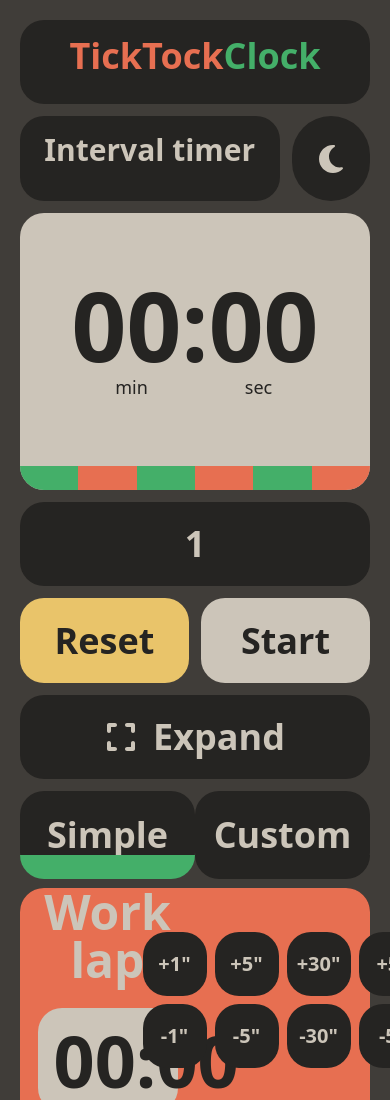
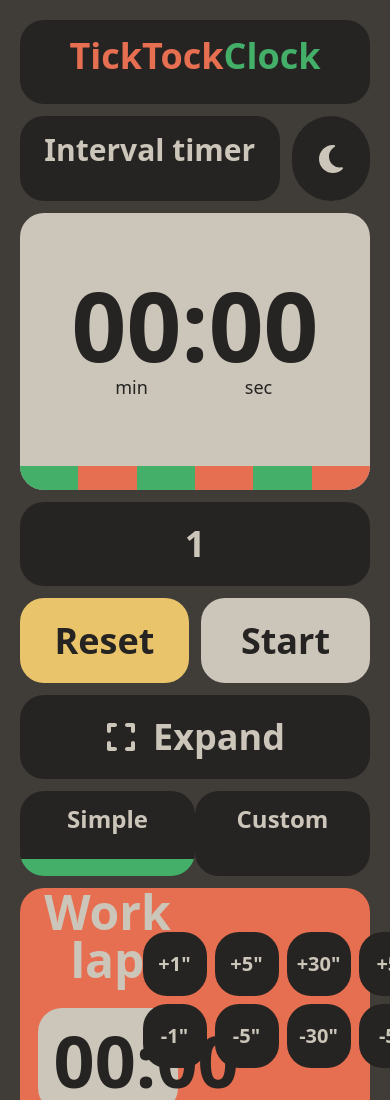
Before and after one commit to jesu-m0/TickTockClock, a React (Vite) app in the folder TickTockClock/: page / in a window 390 px wide. Shown: the top 1100 px of the page. Built offline with nearby package versions, Linux system fonts and the light colour scheme.

Commit message:
mode selector responsive

```diff
--- a/TickTockClock/src/components/mainPage.tsx
+++ b/TickTockClock/src/components/mainPage.tsx
@@ -151,17 +151,20 @@ const MainPage: React.FC = () => {
           <div className="order-8 lg:order-5 lg:col-span-8 col-span-12 row-span-1 content-center flex">
             {/*Simple btn*/}
             <div
-              className="w-1/2 h-full rounded-3xl content-center dark:bg-eerieBlack bg-floralWhite cursor-pointer flex flex-col"
+              className="w-1/2 h-full rounded-3xl content-center dark:bg-eerieBlack bg-floralWhite cursor-pointer flex flex-col overflow-hidden"
               onClick={changeToSimple}
             >
-              <div className="pt-4 px-4 h-full">
+              {/*Title*/}
+              <div className="lg:pt-4 pt-2 px-4 h-4/5">
                 <p
-                  className={`font-extrabold dark:text-timberwolf text-blackOlive text-4xl text-center pt-2 transition-colors duration-300`}
+                  className={`font-extrabold dark:text-timberwolf text-blackOlive text-2xl lg:text-4xl text-center pt-1 lg:pt-2  transition-colors duration-300`}
                 >
                   Simple
                 </p>
               </div>
-              <div className="w-full flex flex-row">
+
+              {/*Bar*/}
+              <div className="w-full flex flex-row h-1/5">
                 <div
                   className={`
                                                       ${
@@ -169,24 +172,27 @@ const MainPage: React.FC = () => {
                                                           ? "bg-jade"
                                                           : "dark:bg-eerieBlack bg-floralWhite"
                                                       }
-                                                      h-6 flex-1 rounded-b-3xl transform duration-300`}
+                                                      lg:h-6 h-full flex-1 rounded-b-3xl transform duration-300`}
                 ></div>
               </div>
             </div>
 
             {/*Custom btn*/}
             <div
-              className="w-1/2 h-full rounded-3xl content-center dark:bg-eerieBlack bg-floralWhite cursor-pointer flex flex-col"
+              className="w-1/2 h-full rounded-3xl content-center dark:bg-eerieBlack bg-floralWhite cursor-pointer flex flex-col overflow-hidden"
               onClick={changeToCustom}
             >
-              <div className="pt-4 px-4 h-full">
+              {/*Title*/}
+              <div className="pt-2 lg:pt-4 px-4 h-4/5">
                 <p
-                  className={`font-extrabold dark:text-timberwolf text-blackOlive text-4xl text-center pt-2 transition-colors duration-300`}
+                  className={`font-extrabold dark:text-timberwolf text-blackOlive text-2xl lg:text-4xl text-center pt-1 lg:pt-2 transition-colors duration-300`}
                 >
                   Custom
                 </p>
               </div>
-              <div className="w-full flex flex-row">
+
+              {/*Bar*/}
+              <div className="w-full flex flex-row h-1/5">
                 <div
                   className={`
                 ${
@@ -198,11 +204,7 @@ const MainPage: React.FC = () => {
             </div>
           </div>
 
-          {isSimpleMode ? (
-            <SimpleInfo/>
-          ) : (
-            <CustomInfo />
-          )}
+          {isSimpleMode ? <SimpleInfo /> : <CustomInfo />}
 
           {/*Reset*/}
           <div
@@ -327,7 +329,15 @@ const MainPage: React.FC = () => {
         {/*Signature*/}
         <footer className="mt-5">
           <p className="text-blackOlive dark:text-timberwolf text-sm pointer-events-auto">
-              Made with {'<'}3 by <a href="https://jmoreno.dev" className="underline hover:cursor-pointer hover:text-jade dark:hover:text-jade transition-colors duration-300" target="_blank" rel="noopener noreferrer">jmoreno.dev</a>
+            Made with {"<"}3 by{" "}
+            <a
+              href="https://jmoreno.dev"
+              className="underline hover:cursor-pointer hover:text-jade dark:hover:text-jade transition-colors duration-300"
+              target="_blank"
+              rel="noopener noreferrer"
+            >
+              jmoreno.dev
+            </a>
           </p>
         </footer>
       </div>
```
Lines whose indentation alone changed are shown as unchanged.
